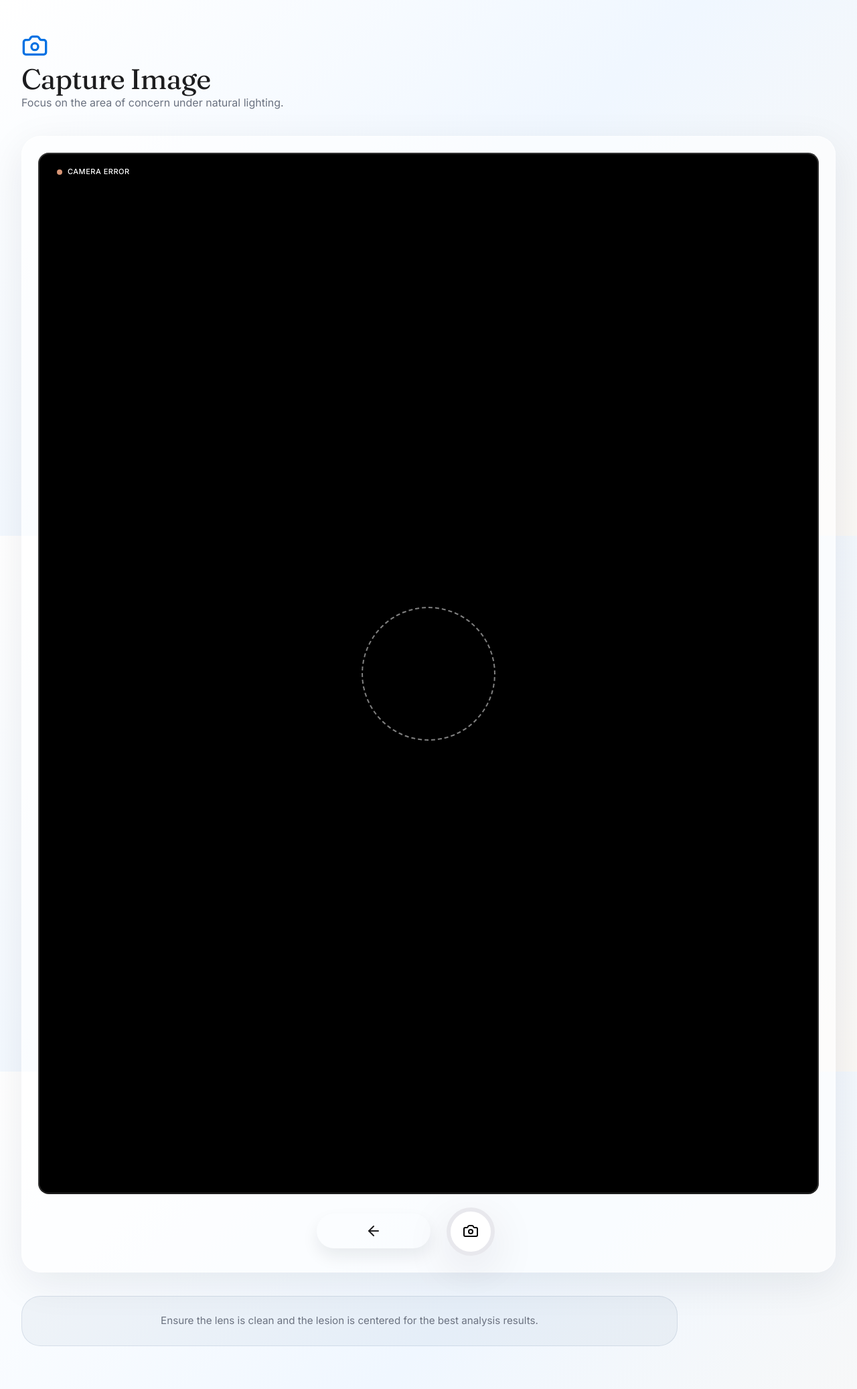
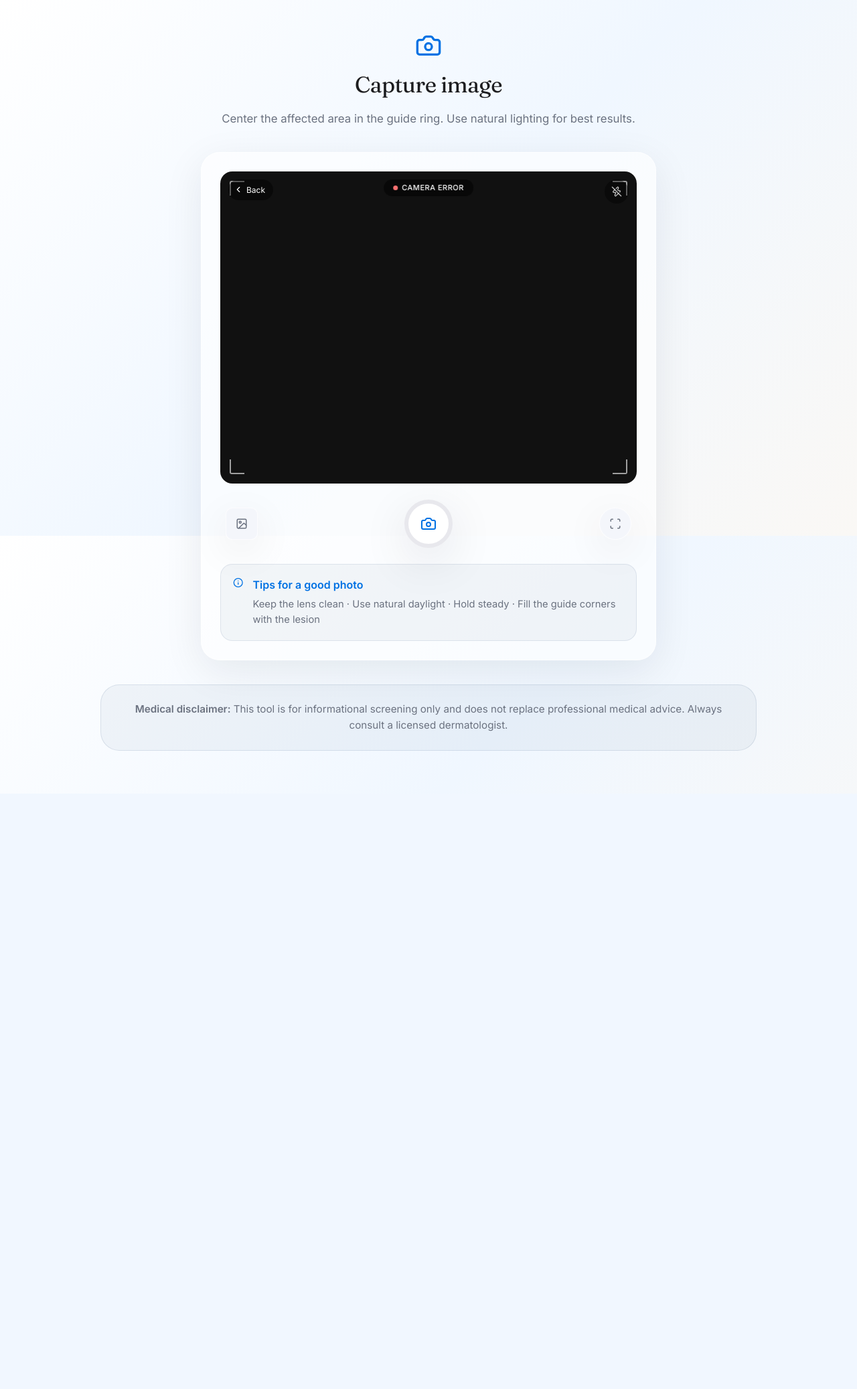
Before and after one commit to harman836/skin-disease-detector, a Flask app: page /capture in a window 1280 px wide. Shown: the whole page at 67% size. After the commit the page ends 1121 px from the top, so only its background shows below. Run offline with Flask 3, Linux system fonts and the light colour scheme; some libraries are stand-ins or nearby versions.

Commit message:
improvements

```diff
--- a/app.py
+++ b/app.py
@@ -12,7 +12,6 @@ import onnxruntime as ort
 import torch
 import torchvision.models as tv_models
 import torchvision.transforms as transforms
-from ultralytics import YOLO
 
 # --- ADDED FOR CHATBOT ---
 from google import genai as google_genai
@@ -34,10 +33,9 @@ IMAGE_SIZE = (224, 224)  # Target image size
 
 app.config['MAX_CONTENT_LENGTH'] = MAX_CONTENT_LENGTH
 
-# --- ADDED FOR CHATBOT ---
+#  ADDED FOR CHATBOT
 api_key = os.getenv("GEMINI_API_KEY")
-
-# Let's print this to the terminal so we can see if it worked!
+# print this to the terminal to check if LLM works!
 print(f"--- DEBUG: Looking for .env file at: {env_path} ---")
 _GEMINI_SYSTEM_PROMPT = (
     "You are a concise skin health assistant embedded in a skin disease detection app. "
@@ -104,30 +102,6 @@ def _load_resnet_model():
         print(f"--- WARNING: ResNet50 not found at {_RESNET_PATH} ---")
 
 _load_resnet_model()
-
-# Load best.pt model at startup
-_BEST_PATH = os.path.join(os.path.dirname(__file__), 'best_model.pt')
-_best_model = None
-_BEST_LABEL_MAP = {
-    'bcc': 'Basal Cell Carcinoma',
-    'eczema': 'Eczema',
-    'melanoma': 'Melanoma',
-    'psoriasis': 'Psoriasis',
-    'tinea': 'Tinea Ringworm',
-}
-
-def _load_best_model():
-    global _best_model
-    if os.path.exists(_BEST_PATH):
-        try:
-            _best_model = YOLO(_BEST_PATH)
-            print(f"--- best.pt loaded ({len(_best_model.names)} classes) ---")
-        except Exception as e:
-            print(f"--- WARNING: Could not load best.pt: {e} ---")
-    else:
-        print(f"--- WARNING: best.pt not found at {_BEST_PATH} ---")
-
-_load_best_model()
 
 # Global dictionary to store task progress
 TASKS = {}
@@ -300,20 +274,6 @@ def run_resnet50_inference_array(img_np):
     return probs
 
 
-def run_best_inference(filepath):
-    """Run best.pt inference. Returns scores dict keyed by display class names."""
-    if _best_model is None:
-        raise RuntimeError('best.pt model not loaded.')
-    result = _best_model(filepath, verbose=False)[0]
-    probs = result.probs.data.cpu().numpy()
-    raw_names = _best_model.names
-    scores = {
-        _BEST_LABEL_MAP.get(raw_names[i], raw_names[i]): round(float(probs[i]), 4)
-        for i in range(len(probs))
-    }
-    return scores
-
-
 def run_onnx_inference(filepath):
     """Run YOLOv8 classification ONNX inference on an image file."""
     img = Image.open(filepath).convert('RGB')
@@ -366,29 +326,24 @@ def process_image(filename):
             TASKS[task_id].update({'status': 'Running ResNet50 analysis...', 'progress': 38})
             resnet_scores, _, _ = run_resnet50_inference(filepath)
 
-        best_scores = None
-        if _best_model is not None:
-            TASKS[task_id].update({'status': 'Running best.pt analysis...', 'progress': 45})
-            best_scores = run_best_inference(filepath)
-
-        if yolo_scores is None and resnet_scores is None and best_scores is None:
+        if yolo_scores is None and resnet_scores is None:
             raise RuntimeError('No AI models loaded. Please install required packages (onnxruntime, torch, torchvision).')
 
-        # Ensemble: equal weight across available models
-        available = [s for s in [yolo_scores, resnet_scores, best_scores] if s is not None]
-        if len(available) > 1:
-            all_classes = list(available[0].keys())
+        # Ensemble: weight ResNet50 2:1 over YOLOv8 (ResNet50 is more accurate)
+        if resnet_scores is not None and yolo_scores is not None:
             ensemble_scores = {
-                cls: round(sum(s[cls] for s in available) / len(available), 4)
-                for cls in all_classes
+                cls: round((resnet_scores[cls] * 2 + yolo_scores[cls]) / 3, 4)
+                for cls in yolo_scores
             }
-        elif len(available) == 1:
-            ensemble_scores = available[0]
+        elif resnet_scores is not None:
+            ensemble_scores = resnet_scores
+        elif yolo_scores is not None:
+            ensemble_scores = yolo_scores
         else:
             raise RuntimeError('No models available')
 
-        # Primary result driven by ensemble
-        primary_scores = ensemble_scores
+        # Primary result driven by ResNet50 when available, else ensemble
+        primary_scores = resnet_scores if resnet_scores is not None else ensemble_scores
         top_idx = max(primary_scores, key=primary_scores.get)
         confidence = round(ensemble_scores[top_idx] * 100, 1)
         sorted_scores = sorted(ensemble_scores.items(), key=lambda x: x[1], reverse=True)
@@ -416,7 +371,6 @@ def process_image(filename):
             'scores': ensemble_scores,
             'yolo_scores': yolo_scores,
             'resnet_scores': resnet_scores,
-            'best_scores': best_scores,
             'ensemble_scores': ensemble_scores,
             'yolo_heatmap': yolo_heatmap,
             'resnet_heatmap': resnet_heatmap,
@@ -459,28 +413,14 @@ def run_onnx_inference_array(img_np):
     return probs
 
 
-def run_best_inference_array(img_np):
-    """Run best.pt inference on a 224x224 RGB numpy array."""
-    if _best_model is None:
-        raise RuntimeError('best.pt model not loaded.')
-    img = Image.fromarray(img_np.astype(np.uint8))
-    result = _best_model(img, verbose=False)[0]
-    return result.probs.data.cpu().numpy()
-
-
 def generate_heatmap(filepath, model='yolo', progress_callback=None):
     """
     Occlusion sensitivity heatmap: occlude each patch in a 7x7 grid,
     measure confidence drop, then colormap and blend over the original image.
-    Supports model='yolo', 'resnet', or 'best'.
+    Supports model='yolo' or model='resnet'.
     progress_callback(pct) is called after each row with a 0-100 value.
     """
-    if model == 'resnet':
-        infer_fn = run_resnet50_inference_array
-    elif model == 'best':
-        infer_fn = run_best_inference_array
-    else:
-        infer_fn = run_onnx_inference_array
+    infer_fn = run_resnet50_inference_array if model == 'resnet' else run_onnx_inference_array
 
     img = Image.open(filepath).convert('RGB').resize((224, 224))
     img_np = np.array(img)
@@ -528,9 +468,7 @@ def heatmap(filename):
     model = request.args.get('model', 'yolo')
     if model == 'resnet' and _resnet_model is None:
         return jsonify({'error': 'ResNet50 model not loaded'}), 500
-    if model == 'best' and _best_model is None:
-        return jsonify({'error': 'best.pt model not loaded'}), 500
-    if model not in ('resnet', 'best') and _ort_session is None:
+    if model != 'resnet' and _ort_session is None:
         return jsonify({'error': 'YOLOv8 model not loaded'}), 500
     try:
         return jsonify({'heatmap': generate_heatmap(filepath, model=model)})
--- a/templates/capture.html
+++ b/templates/capture.html
@@ -7,84 +7,102 @@
 {% block content %}
 <div class="container animate-fade-in">
 
-    <!-- Header Group -->
-    <header class="hero-group">
-        <i data-lucide="camera" style="color: var(--primary); width: 40px; height: 40px;"></i>
-        <h1 class="hero-header">Capture Image</h1>
-        <p class="subtitle">Focus on the area of concern under natural lighting.</p>
-    </header>
+    <!-- Header -->
+    <section class="hero-panel">
+        <i data-lucide="camera" style="width: 40px; height: 40px; color: var(--primary);"></i>
+        <h1 class="hero-header" style="font-size: clamp(1.8rem, 2.6vw, 2.8rem);">Capture image</h1>
+        <p class="hero-copy">Center the affected area in the guide ring. Use natural lighting for best results.</p>
+    </section>
 
     <!-- Camera Card -->
-    <div class="card camera-card">
+    <div class="card" style="max-width: 680px; width: 100%; margin: 0 auto; padding: 28px; display: flex; flex-direction: column; gap: 20px;">
 
-        <!-- Camera Viewport -->
-        <div class="camera-viewport">
-            <video id="camera-feed" autoplay playsinline></video>
-            <canvas id="canvas"></canvas>
+        <!-- Viewport -->
+        <div style="position: relative; width: 100%; aspect-ratio: 4/3; background: #111; border-radius: var(--radius-m); overflow: hidden;">
+            <video id="camera-feed" autoplay playsinline style="position: absolute; inset: 0; width: 100%; height: 100%; object-fit: cover;"></video>
+            <canvas id="canvas" style="display: none;"></canvas>
 
-            <!-- Overlay Guides -->
-            <div class="camera-overlay">
-                <div class="camera-guide"></div>
+            <!-- Corner guides -->
+            <div style="position: absolute; top: 14px; left: 14px; width: 22px; height: 22px; border-top: 2px solid rgba(255,255,255,0.6); border-left: 2px solid rgba(255,255,255,0.6); border-radius: 3px 0 0 0;"></div>
+            <div style="position: absolute; top: 14px; right: 14px; width: 22px; height: 22px; border-top: 2px solid rgba(255,255,255,0.6); border-right: 2px solid rgba(255,255,255,0.6); border-radius: 0 3px 0 0;"></div>
+            <div style="position: absolute; bottom: 14px; left: 14px; width: 22px; height: 22px; border-bottom: 2px solid rgba(255,255,255,0.6); border-left: 2px solid rgba(255,255,255,0.6); border-radius: 0 0 0 3px;"></div>
+            <div style="position: absolute; bottom: 14px; right: 14px; width: 22px; height: 22px; border-bottom: 2px solid rgba(255,255,255,0.6); border-right: 2px solid rgba(255,255,255,0.6); border-radius: 0 0 3px 0;"></div>
+
+            <!-- Status pill -->
+            <div id="status-pill" style="position: absolute; top: 12px; left: 50%; transform: translateX(-50%); background: rgba(0,0,0,0.5); backdrop-filter: blur(4px); padding: 4px 14px; border-radius: 99px; display: flex; align-items: center; gap: 6px; white-space: nowrap;">
+                <div id="status-dot" style="width: 7px; height: 7px; border-radius: 50%; background: #4ade80; flex-shrink: 0;"></div>
+                <span id="status-text" style="color: white; font-size: 11px; font-weight: 500; text-transform: uppercase; letter-spacing: 0.5px;">Ready</span>
             </div>
 
-            <!-- Preview Overlay (hidden by default) -->
-            <div class="preview-overlay" id="preview-container">
-                <img id="preview-image" src="" alt="Preview">
+            <!-- Back button -->
+            <button id="back-btn" style="position: absolute; top: 12px; left: 12px; background: rgba(0,0,0,0.45); border: none; border-radius: 99px; padding: 6px 12px 6px 8px; display: flex; align-items: center; gap: 5px; cursor: pointer; color: white; font-size: 12px; font-family: inherit;">
+                <i data-lucide="chevron-left" style="width: 14px; height: 14px;"></i>
+                Back
+            </button>
 
-                <!-- Quality Warning Banner (hidden until a warning exists) -->
-                <div id="quality-warning-banner" style="display: none; margin: 8px 12px 0; background: var(--color-warning); border: 1px solid var(--color-warning-foreground); border-radius: 10px; padding: 10px 14px; text-align: left;">
-                    <div style="display: flex; gap: 8px; align-items: flex-start;">
-                        <i data-lucide="triangle-alert" style="width: 16px; height: 16px; flex-shrink: 0; margin-top: 2px; color: var(--color-warning-foreground);"></i>
+            <!-- Flash toggle -->
+            <button id="flash-btn" style="position: absolute; top: 12px; right: 12px; background: rgba(0,0,0,0.4); border: none; border-radius: 50%; width: 36px; height: 36px; display: flex; align-items: center; justify-content: center; cursor: pointer;">
+                <i data-lucide="zap-off" id="flash-icon" style="width: 16px; height: 16px; color: rgba(255,255,255,0.75);"></i>
+            </button>
+
+            <!-- Preview overlay -->
+            <div id="preview-container" style="display: none; position: absolute; inset: 0; background: #111; flex-direction: column;">
+                <img id="preview-image" src="" alt="Preview" style="width: 100%; height: 100%; object-fit: cover;">
+
+                <!-- Quality warning -->
+                <div id="quality-warning-banner" style="display: none; position: absolute; bottom: 0; left: 0; right: 0; background: rgba(202,138,4,0.92); backdrop-filter: blur(4px); padding: 10px 14px; display: flex; gap: 10px; align-items: flex-start;">
+                    <i data-lucide="triangle-alert" style="width: 15px; height: 15px; flex-shrink: 0; margin-top: 1px; color: #fff;"></i>
                     <div>
-                            <p style="margin: 0 0 2px; font-weight: 600; font-size: 12px; color: var(--color-warning-foreground);">Image quality issue</p>
-                            <p id="quality-warning-text" style="margin: 0 0 2px; font-size: 11px; color: var(--color-warning-foreground);"></p>
-                            <p style="margin: 0; font-size: 11px; color: var(--color-warning-foreground); opacity: 0.85;">Retake for better accuracy, or continue anyway.</p>
+                        <p style="margin: 0 0 2px; font-weight: 600; font-size: 12px; color: #fff; font-family: 'Inter', sans-serif;">Image quality issue</p>
+                        <p id="quality-warning-text" style="margin: 0; font-size: 11px; color: rgba(255,255,255,0.9); font-family: 'Inter', sans-serif;"></p>
+                    </div>
                 </div>
             </div>
         </div>
 
-                <div class="preview-actions">
-                    <button class="btn btn-secondary" id="retake-btn">
-                        <i data-lucide="rotate-ccw"></i>
+        <!-- Shutter controls -->
+        <div style="display: flex; align-items: center; justify-content: space-between; padding: 4px 8px;">
+
+            <button id="gallery-btn" style="width: 48px; height: 48px; border-radius: var(--radius-s); background: rgba(243,246,251,0.92); border: 1px solid rgba(255,255,255,0.7); display: flex; align-items: center; justify-content: center; cursor: pointer; box-shadow: var(--shadow-sm);" title="Upload from gallery">
+                <i data-lucide="image" style="width: 18px; height: 18px; color: var(--muted-foreground);"></i>
+            </button>
+
+            <button id="capture-btn" class="capture-trigger" title="Capture">
+                <i data-lucide="camera" style="width: 24px; height: 24px; color: var(--primary);"></i>
+            </button>
+
+            <button id="focus-btn" style="width: 48px; height: 48px; border-radius: 50%; background: rgba(243,246,251,0.92); border: 1px solid rgba(255,255,255,0.7); display: flex; align-items: center; justify-content: center; cursor: pointer; box-shadow: var(--shadow-sm);" title="Toggle zoom">
+                <i data-lucide="scan" style="width: 18px; height: 18px; color: var(--muted-foreground);"></i>
+            </button>
+        </div>
+
+        <!-- Preview action buttons -->
+        <div id="preview-actions" style="display: none; gap: 12px;">
+            <button id="retake-btn" class="btn btn-secondary" style="flex: 1; display: flex; align-items: center; justify-content: center; gap: 8px;">
+                <i data-lucide="rotate-ccw" style="width: 16px; height: 16px;"></i>
                 <span>Retake</span>
             </button>
-                    <button class="btn btn-primary" id="confirm-btn">
-                        <i data-lucide="check"></i>
-                        <span>Use Photo</span>
+            <button id="confirm-btn" class="btn btn-primary" style="flex: 1; display: flex; align-items: center; justify-content: center; gap: 8px;">
+                <i data-lucide="check" style="width: 16px; height: 16px;"></i>
+                <span>Use photo</span>
             </button>
+        </div>
+
+        <!-- Tips -->
+        <div class="quality-warning" style="background: rgba(42,75,124,0.05); border-color: rgba(42,75,124,0.1);">
+            <i data-lucide="info" style="width: 18px; height: 18px; color: var(--primary); margin-top: 0;"></i>
+            <div>
+                <p class="quality-title" style="color: var(--primary);">Tips for a good photo</p>
+                <p style="margin: 0; font-size: 0.92rem;">Keep the lens clean · Use natural daylight · Hold steady · Fill the guide corners with the lesion</p>
+            </div>
         </div>
     </div>
 
-            <!-- Status Top Bar -->
-            <div
-                style="position: absolute; top: 16px; left: 16px; display: flex; align-items: center; gap: 8px; background: rgba(0,0,0,0.5); padding: 4px 12px; border-radius: 99px; backdrop-filter: blur(4px);">
-                <div id="status-dot"
-                    style="width: 8px; height: 8px; border-radius: 50%; background: var(--color-success-foreground);">
-                </div>
-                <span id="status-text"
-                    style="color: white; font-size: 11px; font-weight: 500; text-transform: uppercase; letter-spacing: 0.5px;">Ready</span>
-            </div>
+    <!-- Disclaimer -->
+    <div class="medical-disclaimer" style="align-self: center;">
+        <strong>Medical disclaimer:</strong> This tool is for informational screening only and does not replace professional medical advice. Always consult a licensed dermatologist.
     </div>
 
-        <!-- Controls -->
-        <div class="camera-controls">
-            <button class="btn btn-secondary" id="back-btn" style="width: auto; border: none; background: none;"
-                title="Go back">
-                <i data-lucide="arrow-left"></i>
-            </button>
-
-            <button class="capture-trigger" id="capture-btn" title="Capture">
-                <i data-lucide="camera"></i>
-            </button>
-
-            <div style="width: 44px;"></div> <!-- Spacer for symmetry -->
-        </div>
-    </div>
-
-    <!-- Warning Disclaimer -->
-    <div class="medical-disclaimer" style="width: 100%;">
-        <p>Ensure the lens is clean and the lesion is centered for the best analysis results.</p>
-    </div>
 </div>
 {% endblock %}
 
@@ -93,34 +111,84 @@ const video = document.getElementById('camera-feed');
 const canvas = document.getElementById('canvas');
 const captureBtn = document.getElementById('capture-btn');
 const backBtn = document.getElementById('back-btn');
+const retakeBtn = document.getElementById('retake-btn');
+const confirmBtn = document.getElementById('confirm-btn');
 const previewContainer = document.getElementById('preview-container');
 const previewImage = document.getElementById('preview-image');
-const retakeBtn = document.getElementById('retake-btn');
-const confirmBtn = document.getElementById('confirm-btn');
+const previewActions = document.getElementById('preview-actions');
 const statusDot = document.getElementById('status-dot');
 const statusText = document.getElementById('status-text');
 const qualityWarningBanner = document.getElementById('quality-warning-banner');
 const qualityWarningText = document.getElementById('quality-warning-text');
+const flashBtn = document.getElementById('flash-btn');
+const galleryBtn = document.getElementById('gallery-btn');
 
 let stream = null;
 let capturedImageBlob = null;
 let uploadedFilename = null;
+let flashEnabled = false;
+let torch = null;
+
+function setStatus(label, color) {
+    statusText.textContent = label;
+    statusDot.style.background = color;
+}
 
 async function startCamera() {
     try {
         stream = await navigator.mediaDevices.getUserMedia({
-video: { facingMode: 'environment' }
+            video: {
+                facingMode: 'environment',
+                width: { ideal: 1920 },
+                height: { ideal: 1440 }
+            }
         });
         video.srcObject = stream;
-statusText.textContent = 'Ready';
-statusDot.style.background = '#3D8A5A';
+
+        const track = stream.getVideoTracks()[0];
+        const capabilities = track.getCapabilities?.() || {};
+        if (capabilities.torch) {
+            torch = track;
+            flashBtn.style.display = 'flex';
+        } else {
+            flashBtn.style.display = 'none';
+        }
+
+        setStatus('Ready', '#4ade80');
     } catch (error) {
-console.error('Error accessing camera:', error);
-statusText.textContent = 'Camera Error';
-statusDot.style.background = '#D89575';
+        console.error('Camera error:', error);
+        setStatus('Camera error', '#f87171');
         alert('Unable to access camera. Please check permissions.');
     }
 }
+
+flashBtn.addEventListener('click', async () => {
+    if (!torch) return;
+    flashEnabled = !flashEnabled;
+    await torch.applyConstraints({ advanced: [{ torch: flashEnabled }] });
+    const icon = document.getElementById('flash-icon');
+    icon.setAttribute('data-lucide', flashEnabled ? 'zap' : 'zap-off');
+    icon.style.color = flashEnabled ? '#facc15' : 'rgba(255,255,255,0.75)';
+    lucide.createIcons();
+});
+
+galleryBtn.addEventListener('click', () => {
+    const input = document.createElement('input');
+    input.type = 'file';
+    input.accept = 'image/*';
+    input.onchange = (e) => {
+        const file = e.target.files[0];
+        if (!file) return;
+        capturedImageBlob = file;
+        const reader = new FileReader();
+        reader.onload = (ev) => {
+            previewImage.src = ev.target.result;
+            showPreview();
+        };
+        reader.readAsDataURL(file);
+    };
+    input.click();
+});
 
 function captureImage() {
     canvas.width = video.videoWidth;
@@ -128,30 +196,40 @@ canvas.height = video.videoHeight;
     const ctx = canvas.getContext('2d');
     ctx.drawImage(video, 0, 0);
 
+    captureBtn.style.transform = 'scale(0.92)';
+    setTimeout(() => captureBtn.style.transform = '', 120);
+
     canvas.toBlob((blob) => {
         capturedImageBlob = blob;
         const reader = new FileReader();
         reader.onload = (e) => {
             previewImage.src = e.target.result;
-previewContainer.classList.add('show');
-statusText.textContent = 'Preview';
+            showPreview();
         };
         reader.readAsDataURL(blob);
     }, 'image/jpeg', 0.95);
 }
 
+function showPreview() {
+    previewContainer.style.display = 'flex';
+    previewActions.style.display = 'flex';
+    setStatus('Preview', '#60a5fa');
+}
+
 function retakeImage() {
-previewContainer.classList.remove('show');
+    previewContainer.style.display = 'none';
+    previewActions.style.display = 'none';
     capturedImageBlob = null;
     uploadedFilename = null;
     qualityWarningBanner.style.display = 'none';
-statusText.textContent = 'Ready';
+    confirmBtn.innerHTML = '<i data-lucide="check" style="width:16px;height:16px;"></i><span>Use photo</span>';
+    lucide.createIcons();
+    setStatus('Ready', '#4ade80');
 }
 
 async function uploadImage() {
     if (!capturedImageBlob) return;
 
-// If already uploaded (warning shown), proceed to loading
     if (uploadedFilename) {
         window.location.href = `/loading?image=${encodeURIComponent(uploadedFilename)}`;
         return;
@@ -161,7 +239,7 @@ const formData = new FormData();
     formData.append('file', capturedImageBlob, 'capture.jpg');
 
     try {
-statusText.textContent = 'Uploading...';
+        setStatus('Uploading…', '#60a5fa');
         confirmBtn.disabled = true;
 
         const response = await fetch('/upload', { method: 'POST', body: formData });
@@ -172,31 +250,27 @@ localStorage.setItem('uploadedImageData', data.imageData);
             uploadedFilename = data.filename;
 
             if (data.qualityWarning) {
-// Show warning — don't redirect yet
                 qualityWarningText.textContent = data.qualityWarning;
-qualityWarningBanner.style.display = 'block';
+                qualityWarningBanner.style.display = 'flex';
                 lucide.createIcons();
-statusText.textContent = 'Quality Warning';
-statusDot.style.background = '#D4A64A';
-confirmBtn.innerHTML = '<i data-lucide="arrow-right"></i><span>Continue Anyway</span>';
+                setStatus('Quality warning', '#facc15');
+                confirmBtn.innerHTML = '<i data-lucide="arrow-right" style="width:16px;height:16px;"></i><span>Continue anyway</span>';
                 lucide.createIcons();
                 confirmBtn.disabled = false;
             } else {
-statusText.textContent = 'Uploaded!';
+                setStatus('Uploaded!', '#4ade80');
                 window.location.href = `/loading?image=${encodeURIComponent(data.filename)}`;
             }
         } else {
-statusText.textContent = 'Upload Failed';
-statusDot.style.background = '#D89575';
+            setStatus('Upload failed', '#f87171');
             confirmBtn.disabled = false;
             alert('Upload failed: ' + (data.error || 'Unknown error'));
         }
     } catch (error) {
         console.error('Upload error:', error);
-statusText.textContent = 'Error';
-statusDot.style.background = '#D89575';
+        setStatus('Error', '#f87171');
         confirmBtn.disabled = false;
-alert('Error uploading image');
+        alert('Error uploading image. Please try again.');
     }
 }
 
@@ -208,8 +282,6 @@ backBtn.addEventListener('click', () => window.location.href = '/');
 startCamera();
 
 window.addEventListener('beforeunload', () => {
-            if (stream) {
-                stream.getTracks().forEach(track => track.stop());
-            }
+    if (stream) stream.getTracks().forEach(t => t.stop());
 });
 {% endblock %}
--- a/templates/index.html
+++ b/templates/index.html
@@ -77,7 +77,7 @@
         </article>
     </section>
 
-    <div class="medical-disclaimer">
+    <div class="medical-disclaimer" style="align-self: center;">
         <strong>Medical disclaimer:</strong> The assessment is AI-supported screening only and is not a substitute for professional medical advice.
     </div>
 
```
Lines whose indentation alone changed are shown as unchanged.
